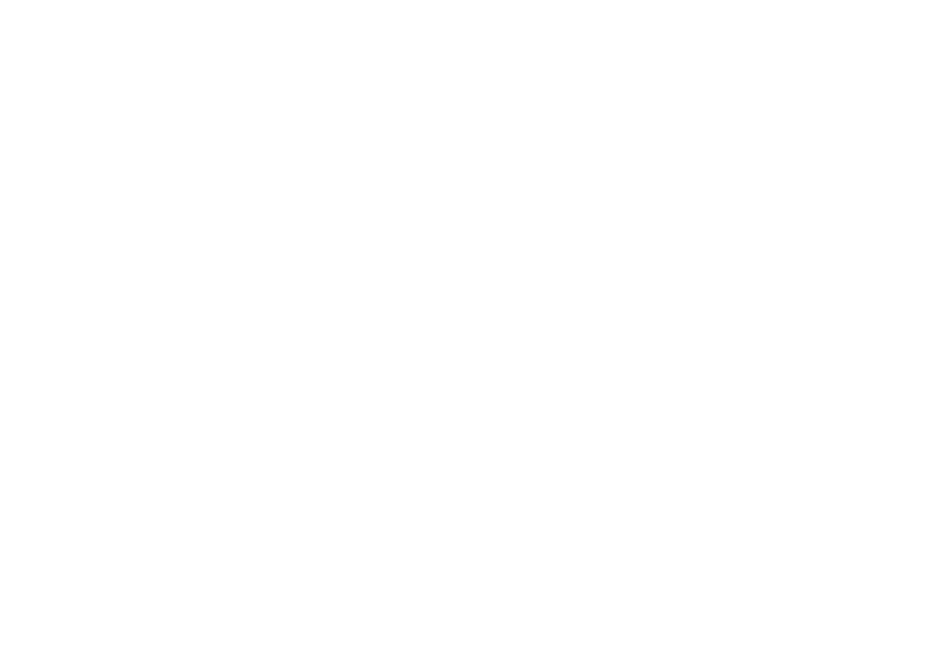
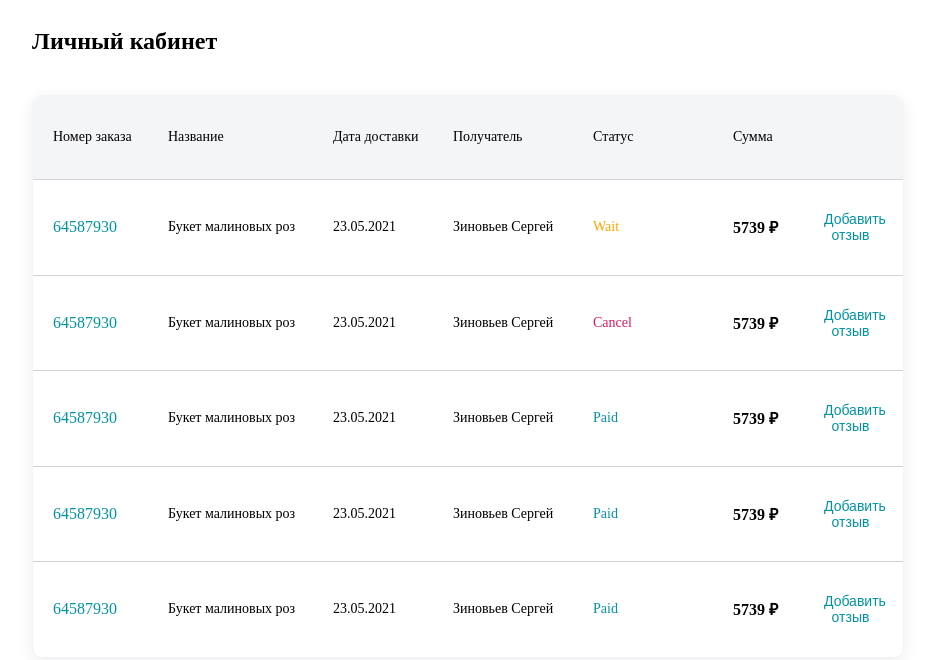
Before and after one commit to Makasey/constructor, an Angular app: page / in a window 1280 px wide. Shown: the top 660 px of the page, without its empty margins (173-1108 px from the left). Built offline with nearby package versions, Linux system fonts and the light colour scheme.

Commit message:
Created a new component orders in the form of a tab, added ng-template when we have no orders

```diff
--- a/angular.json
+++ b/angular.json
@@ -106,5 +106,8 @@
         }
       }
     }
+  },
+  "cli": {
+    "analytics": false
   }
 }
--- a/src/app/app.component.html
+++ b/src/app/app.component.html
@@ -0,0 +1 @@
+<app-orders></app-orders>
--- a/src/app/app.module.ts
+++ b/src/app/app.module.ts
@@ -3,10 +3,12 @@
 
 import { AppRoutingModule } from './app-routing.module';
 import { AppComponent } from './app.component';
+import { OrdersComponent } from './orders/orders.component';
 
 @NgModule({
   declarations: [
-    AppComponent
+    AppComponent,
+    OrdersComponent
   ],
   imports: [
     BrowserModule,
--- /dev/null
+++ b/src/app/orders/orders.component.html
@@ -0,0 +1,53 @@
+<div class="main-content">
+  <div class="main-content_unit active">
+    <h2 class="title">Личный кабинет</h2>
+    <div class="purchase_wrapper">
+      <div class="purchase_item head">
+        <h4 class="purchase_id">Номер заказа</h4>
+        <h4 class="purchase_name">Название</h4>
+        <h4 class="purchase_delivery_date">Дата доставки</h4>
+        <h4 class="purchase_recipient">Получатель</h4>
+        <h4 class="purchase_status">Статус</h4>
+        <h4 class="purchase_amount">Сумма</h4>
+        <a href="#" class="purchase_review"></a>
+      </div>
+
+      <ng-container *ngIf="orders.length; else emptyTemplate">
+      <div class="purchase_item"
+           *ngFor="let order of orders,let index = index">
+        <a href="#" class="purchase_id">{{order.id}}</a>
+        <h4 class="purchase_name">{{order.name}}</h4>
+        <h4 class="purchase_delivery_date">{{order.delivery_date}}</h4>
+        <h4 class="purchase_recipient">{{order.recipient}}</h4>
+
+        <div class="purchase_status"
+             [ngSwitch]="order.status">
+          <div *ngSwitchCase="statusTypes.CANCEL">
+            <span style="color: #E2195B">{{order.status}}</span>
+          </div>
+
+          <div *ngSwitchCase="statusTypes.WAIT">
+            <span style="color: #FFA500">{{order.status}}</span>
+          </div>
+
+          <div *ngSwitchCase="statusTypes.PAID">
+            <span style="color: #0093A2">{{order.status}}</span>
+          </div>
+
+        </div>
+
+        <h4 class="purchase_amount">{{order.amount}}</h4>
+        <button class="purchase_review"
+                (click)="_onAddReview()">Добавить отзыв</button>
+      </div>
+      </ng-container>
+
+      <ng-template #emptyTemplate>
+        <div class="none_purchase_item">
+          <h4>ИДИ КУПИ ЦВЕТЫ!!!</h4>
+        </div>
+      </ng-template>
+
+    </div>
+  </div>
+</div>
--- /dev/null
+++ b/src/app/orders/orders.component.scss
@@ -0,0 +1,112 @@
+.main-content {
+  width: 100%;
+  display: flex;
+  flex-direction: column;
+
+  .main-content_unit {
+    width: 100%;
+    flex-direction: column;
+    gap: 20px;
+    display: none;
+    max-width: 870px;
+    margin: 0 auto;
+
+    &.active {
+      display: flex;
+    }
+
+    .purchase_wrapper {
+
+      width: 100%;
+      display: flex;
+      flex-direction: column;
+      margin: 0 auto;
+      border: 1px solid #F2F3F5;
+      box-shadow: 0 4px 15px rgba(34, 42, 70, 0.08);
+      border-radius: 10px;
+
+      .purchase_item {
+        display: flex;
+        justify-content: space-between;
+        align-items: center;
+        padding: 15px 20px;
+        gap: 5px;
+
+        &:not(:first-of-type) {
+          border-top: 1px solid #D0D2D7;
+        }
+
+        &.head {
+          background-color: #F4F5F7;
+          border-radius: 10px 10px 0 0;
+
+          .purchase_id {
+            font-weight: 400;
+            font-size: 14px;
+            color: black;
+          }
+
+          .purchase_amount {
+            font-weight: 400;
+            font-size: 14px;
+          }
+
+          .reminder_recipient {
+            font-weight: 400;
+          }
+
+        }
+
+        .purchase_id {
+          max-width: 90px;
+          width: 100%;
+          font-weight: 400;
+          font-size: 16px;
+          text-decoration: none;
+          color: #0093A2;
+        }
+
+        .purchase_name, .purchase_delivery_date, .purchase_recipient, .purchase_status, .purchase_review {
+          width: 100%;
+          font-weight: 400;
+          font-size: 14px;
+        }
+
+        .purchase_name {
+          max-width: 140px;
+        }
+
+        .purchase_delivery_date {
+          max-width: 95px;
+        }
+
+        .purchase_recipient {
+          max-width: 115px;
+        }
+
+        .purchase_status {
+          max-width: 115px;
+        }
+
+        .purchase_amount {
+          width: 100%;
+          max-width: 60px;
+          font-weight: 700;
+          font-size: 16px;
+        }
+
+        .purchase_review {
+          max-width: 65px;
+          text-decoration: none;
+          color: #0093A2;
+          background-color: transparent;
+          border: none;
+        }
+      }
+    }
+
+    .none_purchase_item {
+      padding: 15px 20px;
+    }
+  }
+}
--- /dev/null
+++ b/src/app/orders/orders.component.ts
@@ -0,0 +1,79 @@
+import {Component, OnInit} from '@angular/core';
+
+type Order = {
+  id: string,
+  name: string,
+  delivery_date: string,
+  recipient: string,
+  status: StatusType,
+  amount: string
+}
+
+enum StatusType {
+  CANCEL = 'Cancel',
+  WAIT = 'Wait',
+  PAID = 'Paid'
+}
+
+@Component({
+  selector: 'app-orders',
+  templateUrl: './orders.component.html',
+  styleUrls: ['./orders.component.scss']
+})
+export class OrdersComponent implements OnInit {
+
+  public statusTypes = StatusType;
+
+  public orders: Array<Order> = [
+    {
+      id: "64587930",
+      name: "Букет малиновых роз",
+      delivery_date: "23.05.2021",
+      recipient: "Зиновьев Сергей",
+      status: StatusType.WAIT,
+      amount: "5739 ₽"
+    },
+    {
+      id: "64587930",
+      name: "Букет малиновых роз",
+      delivery_date: "23.05.2021",
+      recipient: "Зиновьев Сергей",
+      status: StatusType.CANCEL,
+      amount: "5739 ₽"
+    },
+    {
+      id: "64587930",
+      name: "Букет малиновых роз",
+      delivery_date: "23.05.2021",
+      recipient: "Зиновьев Сергей",
+      status: StatusType.PAID,
+      amount: "5739 ₽"
+    },
+    {
+      id: "64587930",
+      name: "Букет малиновых роз",
+      delivery_date: "23.05.2021",
+      recipient: "Зиновьев Сергей",
+      status: StatusType.PAID,
+      amount: "5739 ₽"
+    },
+    {
+      id: "64587930",
+      name: "Букет малиновых роз",
+      delivery_date: "23.05.2021",
+      recipient: "Зиновьев Сергей",
+      status: StatusType.PAID,
+      amount: "5739 ₽"
+    }
+  ]
+
+  constructor() {
+  }
+
+  public _onAddReview() : void {
+    console.log("Отзыв добавлен")
+  }
+
+  ngOnInit(): void {
+  }
+}
```
Also changed, not shown: 1 other file (tests, documents, lock files or other folders).
